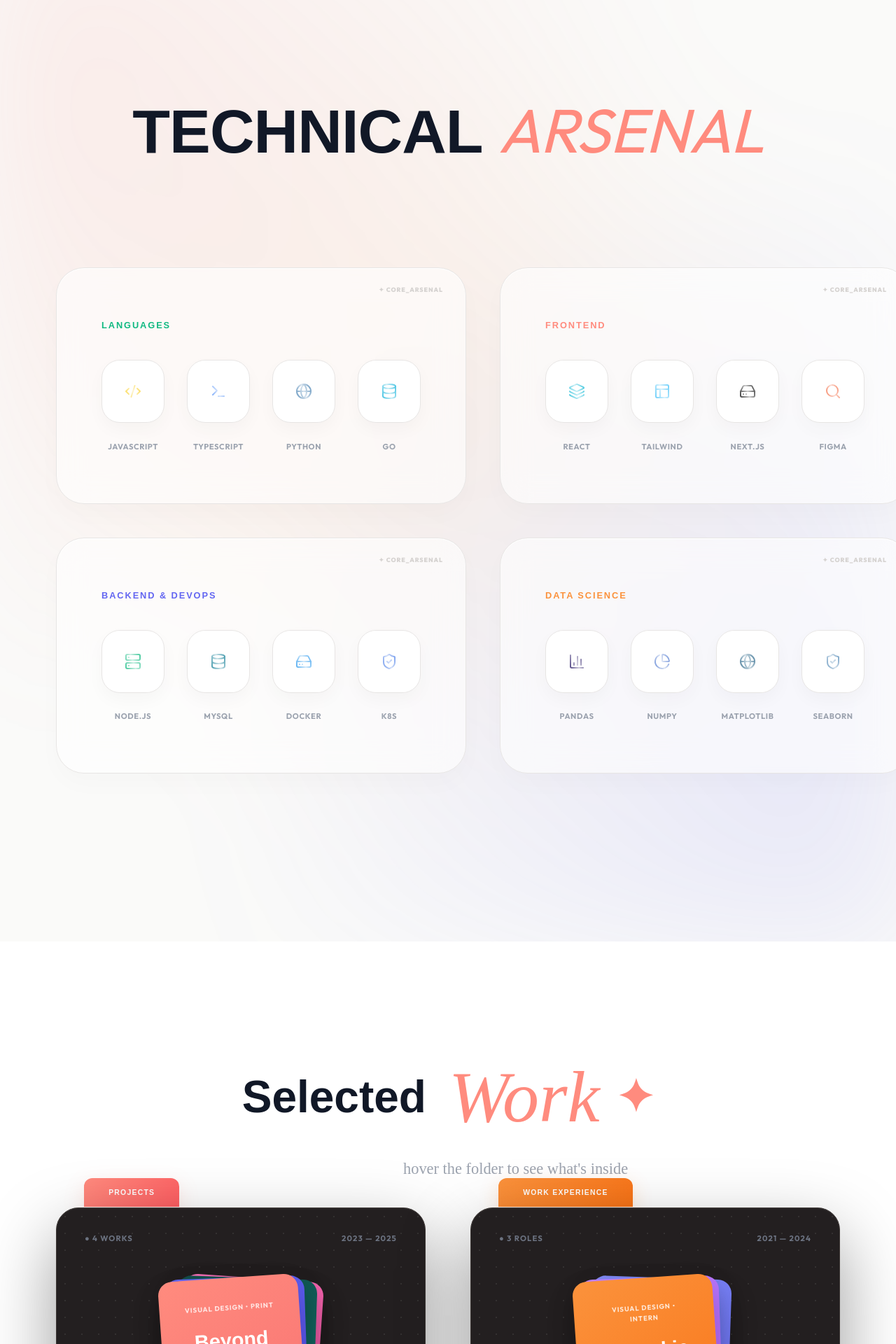
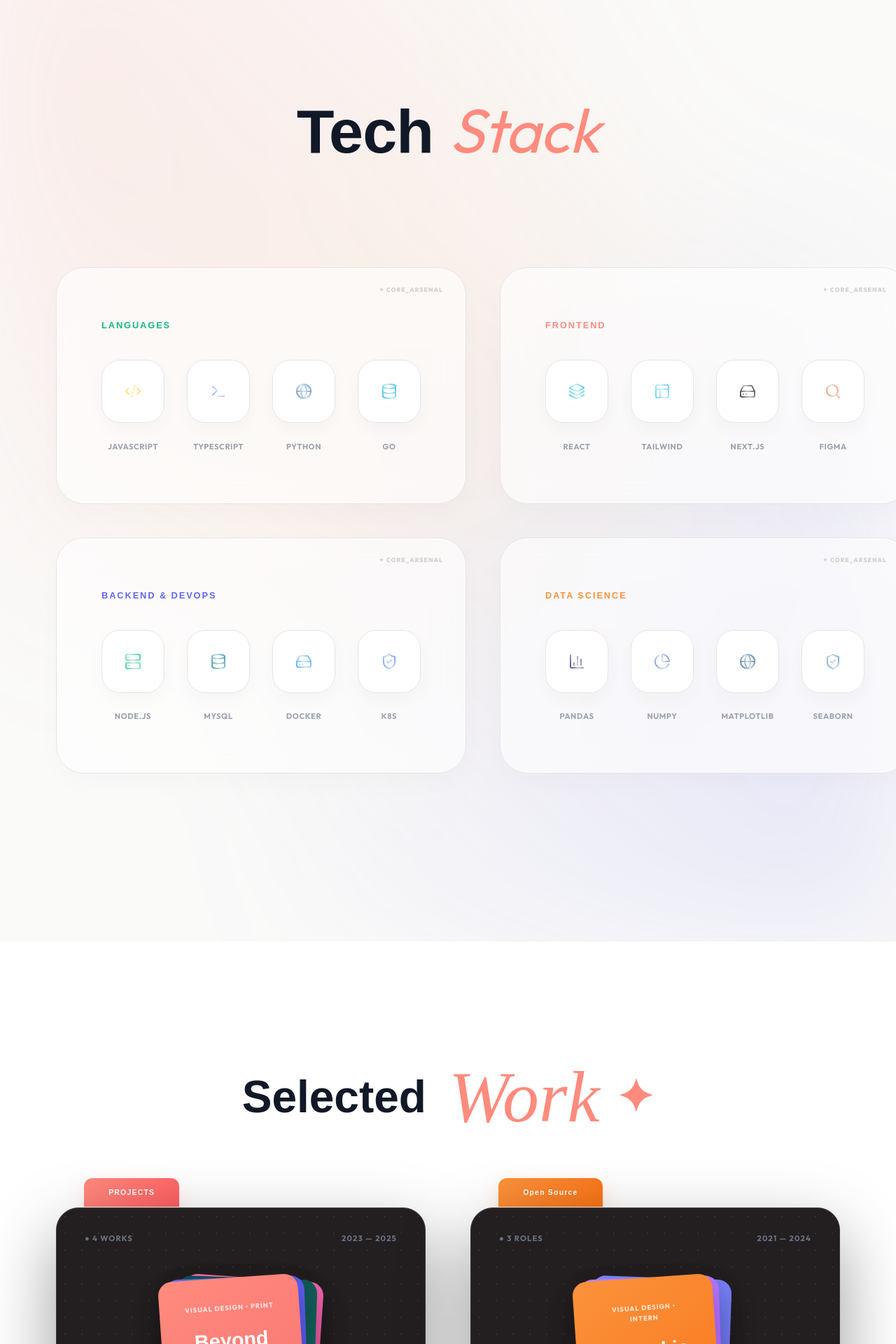
Before and after one commit to jakharmonika364/website-portfolio, a Next.js app: page / in a window 1280 px wide. Shown: the part 1000-2920 px from the top of the page at 70% size. Built offline with nearby package versions, Linux system fonts and the light colour scheme; a web font is replaced by a local one.

Commit message:
chore: updated section titles and removed folder subtitle

```diff
--- a/src/app/globals.css
+++ b/src/app/globals.css
@@ -961,14 +961,7 @@
   font-size: 4rem;
 }
 
-.section-subtitle {
-  font-family: var(--font-script);
-  position: absolute;
-  left: 45%;
-  font-size: 1.4rem;
-  color: #9ca3af;
-  margin-top: 0;
-}
+
 
 .folders-grid {
   display: flex;
--- a/src/app/page.tsx
+++ b/src/app/page.tsx
@@ -233,7 +233,7 @@
       </section>
 
       <section className="arsenal-section">
-        <h2 className="arsenal-title">TECHNICAL <span className="serif">ARSENAL</span></h2>
+        <h2 className="arsenal-title">Tech <span className="serif">Stack</span></h2>
 
         <div className="arsenal-grid">
           {/* Languages */}
@@ -335,7 +335,7 @@
           <h2 className="section-title">
             Selected <span className="serif">Work</span> <span className="star">✦</span>
           </h2>
-          <p className="section-subtitle">hover the folder to see what&apos;s inside</p>
+
         </div>
 
         <div className="folders-grid">
@@ -391,7 +391,7 @@
           </div>
 
           <div className="folder-container">
-            <div className="folder-tab reddish-gradient">WORK EXPERIENCE</div>
+            <div className="folder-tab reddish-gradient"> Open Source</div>
             <div className="folder-body dashboard-grid">
               <div className="folder-header">
                 <span className="folder-count">● 3 ROLES</span>
@@ -467,7 +467,7 @@
 
       <section className="testimonials-section container">
         <h2 className="section-title text-center">
-          Some kind <span className="serif">words</span> <span className="star">✦</span>
+          Coding <span className="serif">profiles</span> <span className="star">✦</span>
         </h2>
 
         <div className="testimonials-grid">
```
